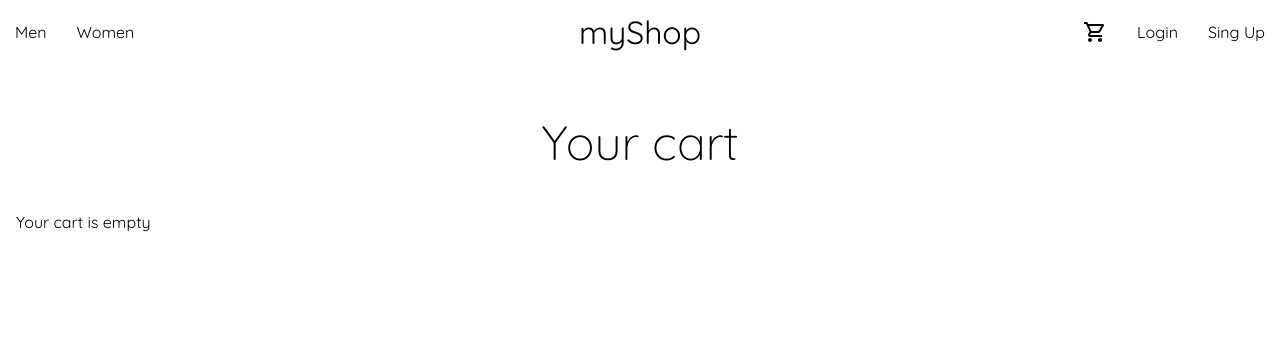
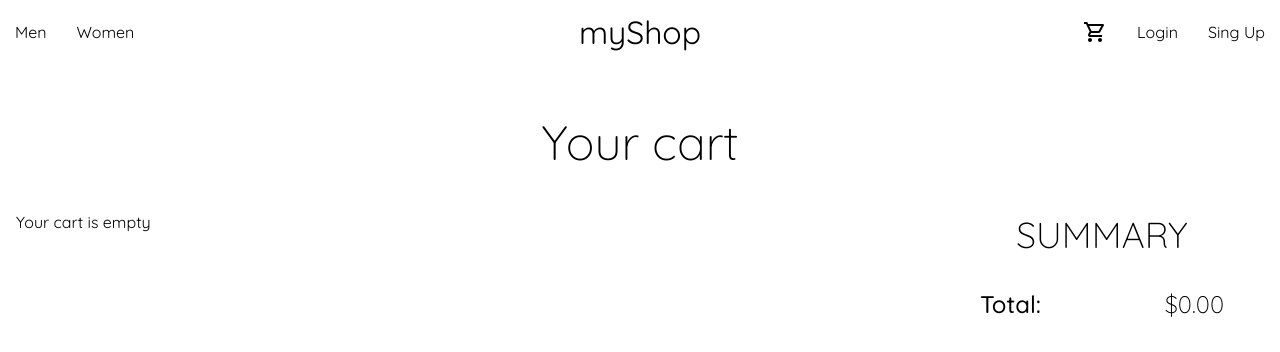
Before and after one commit to kmpol/praca_inz, a React (Create React App) app in the folder client/: page /cart in a window 1280 px wide. Shown: the top 352 px of the page. Built offline with nearby package versions, Linux system fonts and the light colour scheme.

Commit message:
Finishing CartPage

```diff
--- a/client/src/pages/CartPage.jsx
+++ b/client/src/pages/CartPage.jsx
@@ -32,15 +32,11 @@ const ItemListContainer = styled.div`
     flex: 3;
 `
 
-const SummaryContainer = styled.div`
-    flex: 1;
-`
-
 const Product = styled.div`
     display: flex;
     width: 100%;
     height: 256px;
-    border: 1px solid gray;
+    border-bottom: 1px solid gray;
     margin-bottom: 10px;
 `
 
@@ -111,6 +107,52 @@ const Amount = styled.p`
 
 `
 
+const SummaryContainer = styled.div`
+    flex: 1;
+    display: flex;
+    flex-direction: column;
+    height: 40vh;
+    margin: 0 8px;
+    border-radius: 5px;
+`
+
+const SummaryTitle = styled.h3`
+    display: flex;
+    justify-content: center;
+    align-items: center;
+
+    font-weight: 300;
+    font-size: 36px;
+    margin-bottom: 32px;
+`
+
+const ProductsTotalItem = styled.div`
+    display: flex;
+    width: 100%;
+`
+
+const ProductsTotalText = styled.p`
+    display: flex;
+    width: 100%;
+    justify-content: flex-start;
+    align-items: center;
+    margin-left: 32px;
+
+    font-weight: 500;
+    font-size: 24px;
+`
+
+const ProductsTotalPrice = styled.p`
+    display: flex;
+    width: 100%;
+    justify-content: flex-end;
+    align-items: center;
+    margin-right: 32px;
+
+    font-weight: 300;
+    font-size: 24px;
+`
+
 const CartPage = () => {
     let cart = useSelector(state => state.cart)
     const dispatch = useDispatch()
@@ -150,7 +192,7 @@ const CartPage = () => {
                                             <ProductQuantity>{product.quantityOfItem}</ProductQuantity>
                                             <Add onClick={() => { onAddClick(product._id) }} />
                                         </QuantityContainer>
-                                        <Amount>${product.quantityOfItem * product.price}</Amount>
+                                        <Amount>${(product.quantityOfItem * product.price).toFixed(2)}</Amount>
                                     </PriceDetails>
                                 </Product>
                             ))
@@ -161,7 +203,11 @@ const CartPage = () => {
                     }
                 </ItemListContainer>
                 <SummaryContainer>
-
+                    <SummaryTitle>SUMMARY</SummaryTitle>
+                    <ProductsTotalItem>
+                        <ProductsTotalText>Total:</ProductsTotalText>
+                        <ProductsTotalPrice>${(cart.total).toFixed(2)}</ProductsTotalPrice>
+                    </ProductsTotalItem>
                 </SummaryContainer>
             </MainContainer>
 
```
